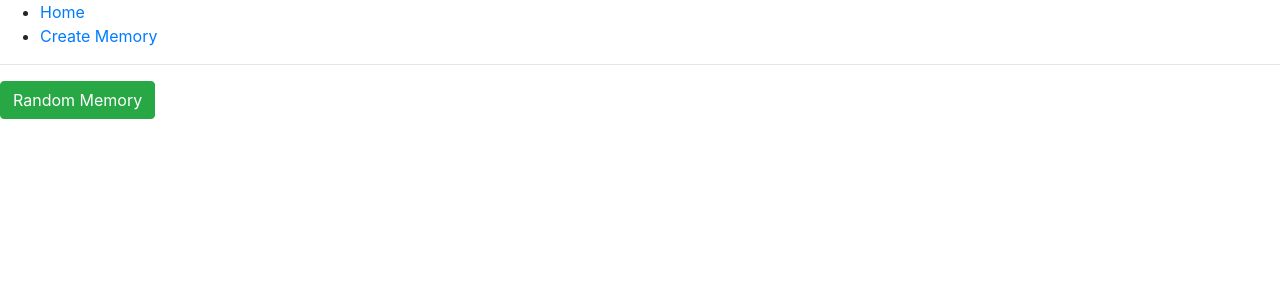
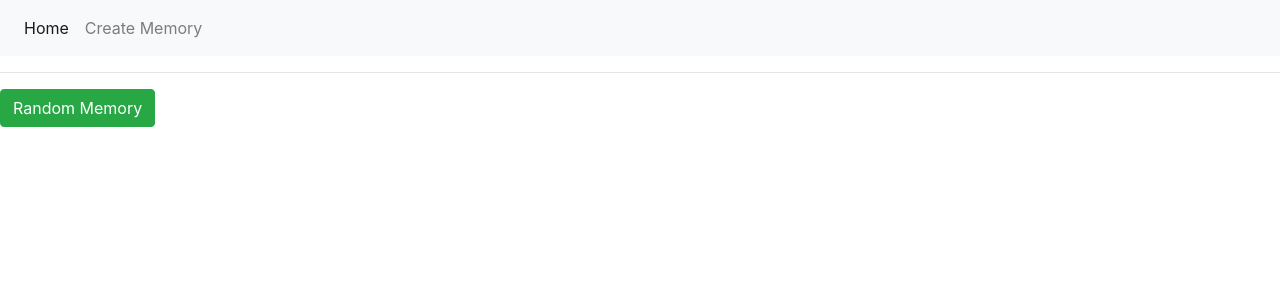
Before and after one commit to carter-thompson/remembrall, a React (Create React App) app in the folder client-app/: page / in a window 1280 px wide. Shown: the top 300 px of the page. Built offline with nearby package versions, Linux system fonts and the light colour scheme.

Commit message:
Add nav bar styling

```diff
--- a/client-app/src/components/Router.tsx
+++ b/client-app/src/components/Router.tsx
@@ -1,37 +1,51 @@
-import React from 'react';
-import {
-    BrowserRouter as Router,
-    Switch,
-    Route,
-    Link
-} from 'react-router-dom';
-import RandomMemory from './memory/RandomMemory';
-import CreateMemory from './memory/CreateMemory';
-
+import React, { useState } from "react";
+import { BrowserRouter as Router, Switch, Route, Link } from "react-router-dom";
+import RandomMemory from "./memory/RandomMemory";
+import CreateMemory from "./memory/CreateMemory";
 
 export default function AppRouter() {
+  const [activeState, setActiveState] = useState<string>("home");
+
+  const getActiveLink = (linkName: string): string => {
+    return linkName === activeState ? "active" : "";
+  };
   return (
     <Router>
       <div>
-                <ul>
-                    <li>
-                        <Link to='/'>Home</Link>
+        <nav className="navbar navbar-expand-lg navbar-light bg-light">
+          <div className="collapse navbar-collapse" id="navbarSupportedContent">
+            <ul className="navbar-nav mr-auto">
+              <li className="nav-item">
+                <Link
+                  className={`nav-link ${getActiveLink("home")}`}
+                  to="/"
+                  onClick={() => setActiveState("home")}
+                >
+                  Home
+                </Link>
               </li>
-                    <li>
-                        <Link to='/create'>Create Memory</Link>
+              <li className="nav-item">
+                <Link
+                  className={`nav-link ${getActiveLink("createMemory")}`}
+                  to="/create"
+                  onClick={() => setActiveState("createMemory")}
+                >
+                  Create Memory
+                </Link>
               </li>
             </ul>
+          </div>
+        </nav>
         <hr />
-
         <Switch>
-                    <Route exact path='/'>
-                        <RandomMemory/>
+          <Route exact path="/">
+            <RandomMemory />
           </Route>
-                    <Route exact path='/create'>
-                        <CreateMemory/>
+          <Route exact path="/create">
+            <CreateMemory />
           </Route>
         </Switch>
       </div>
     </Router>
-    )
+  );
 }
```
Lines whose indentation alone changed are shown as unchanged.
